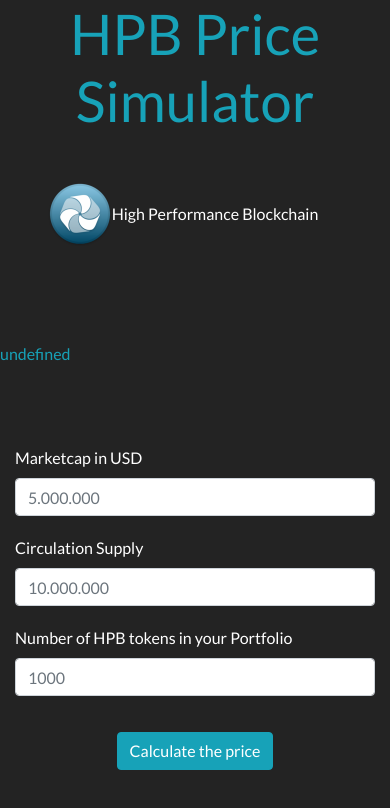
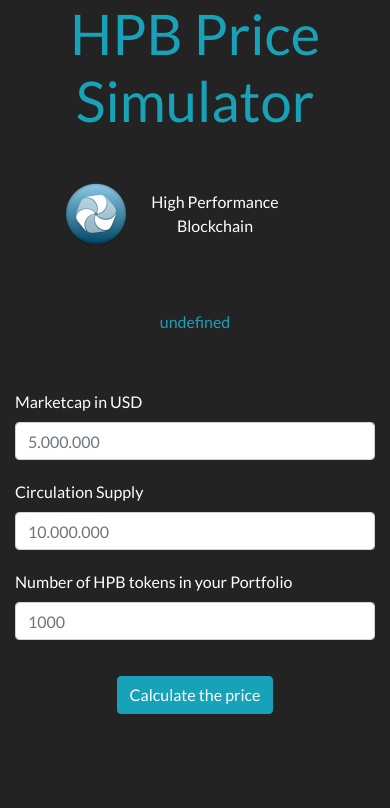
Before and after one commit to ND-06/HPB-Price-Simulator, a plain HTML site: page index.html in a window 390 px wide. Drawn offline with nearby package versions, Linux system fonts and the light colour scheme; no server answers.

Commit message:
improve responsive display

```diff
--- a/index.html
+++ b/index.html
@@ -21,18 +21,18 @@
 
     <div class="container-fluid">
 
-      <div class="row">
+      <div class="row justify-content-center">
 
-        <div class="col-sm-4 col-md-4 col-lg-4 col-xl-3 logo d-flex justify-content-center">
+        <div class="col-9 logo d-flex justify-content-center">
           <img class="img-fluid hpblogo" src="hpblogo.png">
           <a id="hpblink" href="https://hpb.io/">High Performance Blockchain</a>
         </div>
 
 
-        <div class="col-md-12 d-flex justify-content-center mt-0"></div>
-          <p class="text-info text-center mt-5" id="cryptoinfo"></p>
+        <div class="col-9 d-flex justify-content-center mt-0"></div>
+          <p class="col-9 text-info text-center mt-3 ml-0" id="cryptoinfo"></p>
 
-        <div class="col-sm-6 col-lg-5 col-xl-6 mt-5">
+        <div class="col-sm-9 col-md-9 col-lg-9 col-xl-9 mt-4">
               <label for="formGroupExampleInput">Marketcap in USD</label>
               <input type="number" class="form-control" id="formGroupExampleInput" placeholder="5.000.000">
               <label for="formGroupExampleInput2">Circulation Supply</label>
--- a/style.css
+++ b/style.css
@@ -17,6 +17,7 @@
   align-items: center;
   padding-right: 10%;
   text-align: center;
+  margin: 0 auto;
 }
 
 #hpblink {
```
